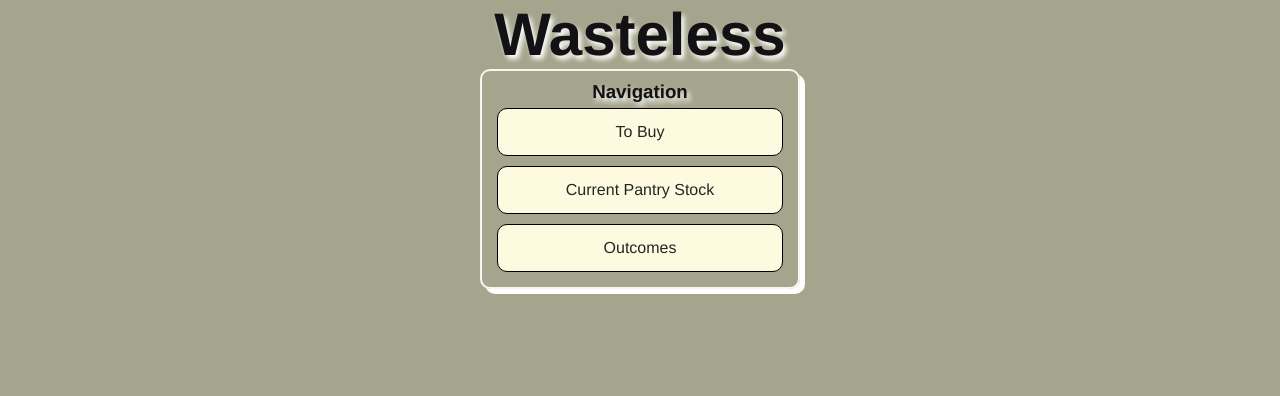
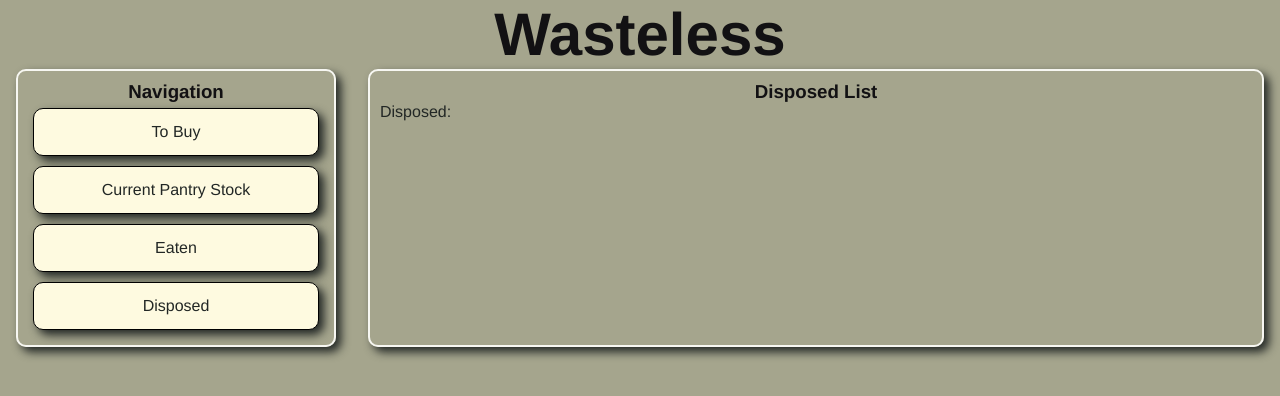
Before and after one commit to JERMScratchProject/Wasteless, a React app: page /disposed in a window 1280 px wide. Shown: the top 396 px of the page. Built offline with nearby package versions, Linux system fonts and the light colour scheme; no server answers.

Commit message:
MVP done

```diff
--- a/client/stylesheets/style.css
+++ b/client/stylesheets/style.css
@@ -9,7 +9,6 @@
 h1, h3 {
   text-align: center;
   color: #121113;
-  text-shadow: 3px 4px 5px white;
 
 }
 
@@ -35,7 +34,7 @@ body {
   border-radius: 10px;
   border-color: #F7F7F2;
   padding: 10px;
-  box-shadow: 5px 5px white;
+  box-shadow:5px 5px 10px #222725;
 }
 
 .list {
@@ -46,6 +45,7 @@ body {
   border-color: #F7F7F2;
   width: 70%;
   padding: 10px;
+  box-shadow:5px 5px 10px #222725;
 }
 
 .link {
@@ -57,6 +57,7 @@ body {
   background-color: #fefae0;
   color: black;
   margin: 5px;
+  box-shadow:5px 5px 10px #222725;
 }
 
 .link:visited{
@@ -78,10 +79,17 @@ body {
   margin: 4px 2px;
   cursor: pointer;
   border-radius: 10px;
+  box-shadow:5px 5px 10px #222725;
+  border-radius: 10px;
 }
 
 .addItemBtn:hover{
   background-color: #6b705c;
+
+}
+.addItemBtn:active{
+  background-color: #6b705c;
+  box-shadow: inset 0px 0px 5px #c1c1c1;
 
 }
 
@@ -89,6 +97,7 @@ body {
   margin: 4px 2px;
   padding: 10px;
   border-radius: 10px;
+  box-shadow:5px 5px 10px #222725;
 }
 
 
@@ -103,6 +112,7 @@ body {
   padding: 10px 15px;
   text-align: center;
   margin: 10px;
+  box-shadow:5px 5px 10px #222725;
 }
 
 .toBuyListBtn, .purchasedListBtn{
@@ -122,6 +132,11 @@ body {
   background-color: #6b705c;
 }
 
+/* .toBuyListBtn, .purchasedListBtn:active{
+  background-color: #6b705c;
+  box-shadow: inset 0px 0px 5px #c1c1c1;
+} */
+
 .toBuyListBtnContainer, .purchasedListBtnContainer{
   float: right;
 }
--- a/components/App.jsx
+++ b/components/App.jsx
@@ -2,8 +2,9 @@ import React from 'react';
 import { Switch, Route, BrowserRouter as Router } from 'react-router-dom';
 import SideNavBar from './SideNavBar';
 import CurrentList from './CurrentList';
-import OutcomesList from './OutcomesList';
 import PurchasedList from './PurchasedList';
+import EatenList from './EatenList';
+import DisposedList from './DisposedList';
 
 function App() {
   return (
@@ -13,7 +14,8 @@ function App() {
       <Switch>
         <Route component={CurrentList} exact path="/" />
         <Route component={PurchasedList} exact path="/purchased" />
-        <Route component={OutcomesList} exact path="/outcomes" />
+        <Route component={EatenList} exact path="/eaten" />
+        <Route component={DisposedList} exact path="/disposed" />
       </Switch>
     </div>
   );
--- /dev/null
+++ b/components/DisposedList.jsx
@@ -0,0 +1,55 @@
+import React, { useState, useEffect } from 'react';
+import DisposedItem from './DisposedItem';
+
+
+function DisposedList(props) {
+    const [currState, setState] = useState(props.state);
+    useEffect(() => {
+        fetch('/api/disposed')
+            .then((items) => {
+                const data = items.json();
+                return data;
+            })
+            .then((data) => {
+                const returnedItems = [];
+                const returnedItemNames = [];
+                for (const el of data) {
+                    returnedItems.push(el);
+                    returnedItemNames.push(el.item);
+                }
+
+                setState({
+                    ...currState,
+                    listOfDisposedItems: returnedItems,
+                    listOfDisposedItemNames: returnedItemNames,
+                })
+            });
+    }, []);
+
+
+    const disposedListArray = [];
+    for (let i = 0; i < currState?.listOfDisposedItemNames.length; i++) {
+        console.log('dispoed loop occured' + i);
+        disposedListArray.push(
+            <DisposedItem
+                itemName={currState?.listOfDisposedItemNames[i]}
+                key={i}
+                id={i + 1}
+                foodId={currState?.listOfDisposedItemNames[i]}
+                setState={setState}
+            />
+        );
+    }
+
+    return (
+        <div className="list">
+            <h3>Disposed List</h3>
+            <p>Disposed:</p>
+            <div>
+                {disposedListArray}
+            </div>
+        </div>
+    );
+}
+
+export default DisposedList;
--- /dev/null
+++ b/components/EatenList.jsx
@@ -0,0 +1,55 @@
+import React, { useState, useEffect } from 'react';
+import EatenItem from './EatenItem';
+
+
+function EatenList(props) {
+  const [currState, setState] = useState(props.state);
+  useEffect(() => {
+    fetch('/api/eaten')
+      .then((items) => {
+        const data = items.json();
+        return data;
+      })
+      .then((data) => {
+        const returnedItems = [];
+        const returnedItemNames = [];
+        for (const el of data) {
+          returnedItems.push(el);
+          returnedItemNames.push(el.item);
+        }
+
+        setState({
+          ...currState,
+          listOfEatenItems: returnedItems,
+          listOfEatenItemNames: returnedItemNames,
+        })
+      });
+  }, []);
+
+  const eatenListArray = [];
+  for (let i = 0; i < currState?.listOfEatenItemNames.length; i++) {
+    console.log('eaten loop occured' + i);
+    eatenListArray.push(
+      <EatenItem
+        itemName={currState?.listOfEatenItemNames[i]}
+        key={i}
+        id={i + 1}
+        foodId={currState?.listOfEatenItemNames[i]}
+        setState={setState}
+      />
+    );
+  }
+
+
+  return (
+    <div className="list">
+      <h3>Eaten List</h3>
+      <p>Eaten:</p>
+      <div>
+        {eatenListArray}
+      </div>
+    </div>
+  );
+}
+
+export default EatenList;
--- a/components/OutcomesList.jsx
+++ /dev/null
@@ -1,94 +0,0 @@
-import React, { useState, useEffect } from 'react';
-import EatenItem from './EatenItem';
-import DisposedItem from './DisposedItem';
-
-
-function OutcomesList(props) {
-    const [currState, setState] = useState(props.state);
-    useEffect(() => {
-      console.log('OutcomesList useEffect triggered')
-        fetch('/api/eaten')
-          .then((items) => {
-              const data = items.json();
-              return data;
-          })
-          .then((data) => {
-
-              const returnedItems = [];
-              const returnedItemNames = [];
-              for (const el of data) {
-                  returnedItems.push(el);
-                  returnedItemNames.push(el.item);
-              }
-              setState({
-              ...currState,
-              listOfEatenItems: returnedItems,
-              listOfEatenItemNames: returnedItemNames,
-              });
-          });
-
-        fetch('/api/disposed')
-          .then((items) => {
-              console.log('got to the second fetch in outcomes');
-              const data = items.json();
-              return data;
-          })
-          .then((data) => {
-
-              const returnedItems = [];
-              const returnedItemNames = [];
-              for (const el of data) {
-                  returnedItems.push(el);
-                  returnedItemNames.push(el.item);
-              }
-              setState({
-              ...currState,
-              listOfDisposedItems: returnedItems,
-              listOfDisposedItemNames: returnedItemNames,
-              });
-          });
-      }, []);
-
-
-  const eatenListArray = [];
-  for (let i = 0; i < currState?.listOfEatenItemNames.length; i++) {
-    console.log('loop occured' + i);
-    eatenListArray.push(
-      <EatenItem
-        itemName={currState?.listOfEatenItemNames[i]}
-        key={i}
-        id={i + 1}
-        foodId={currState?.listOfEatenItemNames[i]}
-        setState={setState}
-      />
-    );
-  }
-  const disposedListArray = [];
-  for (let i = 0; i < currState?.listOfDisposedItemNames.length; i++) {
-    console.log('loop occured' + i);
-    disposedListArray.push(
-      <DisposedItem
-        itemName={currState?.listOfDisposedItemNames[i]}
-        key={i}
-        id={i + 1}
-        foodId={currState?.listOfDisposedItemNames[i]}
-        setState={setState}
-      />
-    );
-  }
-
-  return (
-    <div className="list">
-      <h3>Outcomes List</h3>
-      <p>Outcomes:</p>
-      <div>
-      {eatenListArray}
-      </div>
-      <div>
-      {disposedListArray}
-      </div>
-    </div>
-  );
-}
-
-export default OutcomesList;
--- a/components/SideNavBar.jsx
+++ b/components/SideNavBar.jsx
@@ -12,8 +12,11 @@ function SideNavBar() {
       <NavLink to="/purchased" className="link" activeClassName="active" exact>
         <p> Current Pantry Stock</p>
       </NavLink>
-      <NavLink to="/outcomes" className="link" activeClassName="active">
-        <p> Outcomes</p>
+      <NavLink to="/eaten" className="link" activeClassName="active">
+        <p> Eaten</p>
+      </NavLink>
+      <NavLink to="/disposed" className="link" activeClassName="active">
+        <p> Disposed</p>
       </NavLink>
     </div>
   );
```
